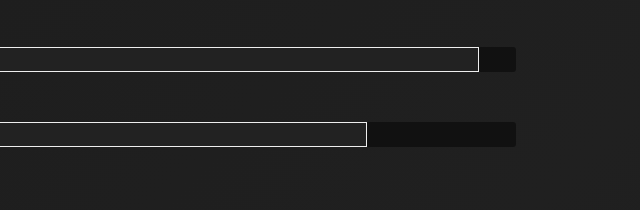
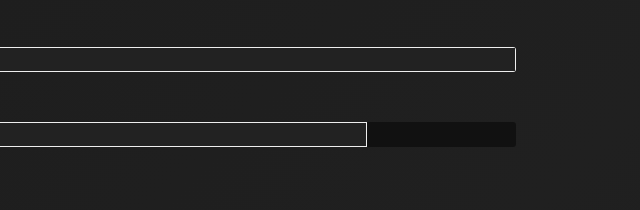
Before and after one commit to gau-rhv/j1gs4w-exe.github.io, a plain HTML site: page index.html in a window 1280 px wide. Shown: the part 2135-2345 px from the top of the page, 640-1280 px from the left. Drawn offline with Linux system fonts and the light colour scheme.

Commit message:
Update index.html

```diff
--- a/index.html
+++ b/index.html
@@ -133,7 +133,7 @@
                                 <strong>Python</strong>
                             </li>
                             <li>
-                                <div class="progress percent95"></div>
+                                <div class="progress percent100"></div>
                                 <strong>HTML</strong>
                             </li>
                             <li>
```
